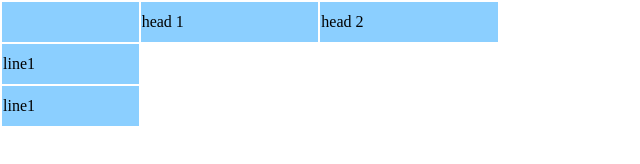
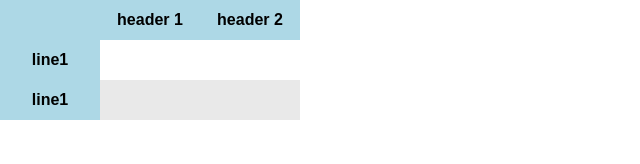
Before and after one commit to Germes245/denis-homeworks, a plain HTML site: page dz5/index.html in a window 1280 px wide. Shown: the whole page, without its empty margins (0-640 px from the left). Drawn offline with Linux system fonts and the light colour scheme.

Commit message:
done dz5

```diff
--- a/dz5/index.css
+++ b/dz5/index.css
@@ -1,16 +1,34 @@
+:root{
+    --width-of-table: 300px
+}
 *{
     margin: 0;
     box-sizing: border-box;
+    font-family: sans-serif;
 }
 table{
-    width: 500px;
+    width: var(--width-of-table);
+    border-collapse: collapse;
 }
 tr{
     height: 40px;
 }
+td{
+    text-align: center;
+    width: calc(var(--width-of-table) / 3);
+}
 thead{
-    background-color: rgb(139, 207, 255);
+    background-color: #add8e6;
+    font-weight: 600;
 }
 tbody tr td:first-child{
-    background-color: rgb(139, 207, 255);
+    background-color: #add8e6;
+    font-weight: 600;
 }
+tbody tr:nth-child(odd) {
+    background-color: #fff; /* Цвет для нечетных строк */
+}
+
+tbody tr:nth-child(even) {
+    background-color: #e9e9e9; /* Цвет для четных строк */
+}
--- a/dz5/index.html
+++ b/dz5/index.html
@@ -12,10 +12,10 @@
             <tr>
                 <td></td>
                 <td>
-                    head 1
+                    header 1
                 </td>
                 <td>
-                    head 2
+                    header 2
                 </td>
             </tr>
         </thead>
```
Also changed, not shown: 2 other files.
